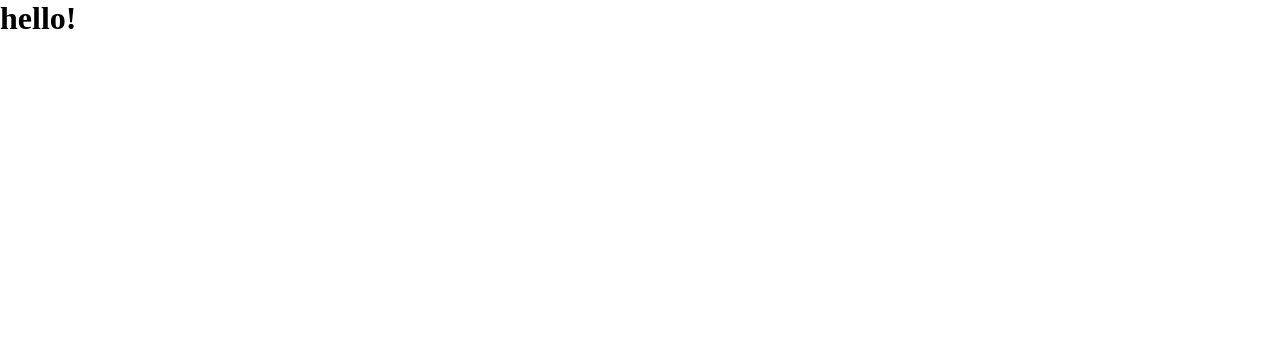
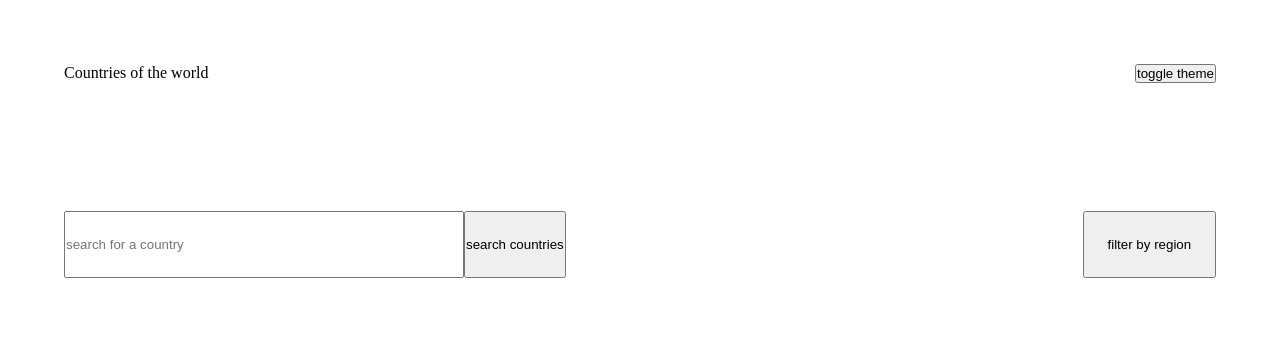
Before and after one commit to san00/REST-countries-API, a website: page src/index.html in a window 1280 px wide. Drawn offline with nearby package versions, Linux system fonts and the light colour scheme; files that its build step writes are made by us from their sources.

Commit message:
layout header & search components

```diff
--- a/src/index.html
+++ b/src/index.html
@@ -10,7 +10,23 @@
 </head>
 
 <body>
-  <h1>hello!</h1>
+  <header class="header">
+    <p class="header__logo">Countries of the world</p>
+    <button class="header__button">toggle theme</button>
+  </header>
+  <div class="controls">
+    <form class="searchbar">
+      <label for="searchbar"></label>
+      <input class="searchbar__input" type="search" placeholder="search for a country">
+      <input class="searchbar__button" type="button" value="search countries">
+    </form>
+    <form class="filterlist">
+      <label for="filterlist"></label>
+      <input class="filterlist__button" type="button" value="filter by region">
+    </form>
+  </div>
+  <section class="content">
+  </section>
 </body>
 <script src="js/main.js"></script>
 
--- a/src/sass/components/_filterlist.scss
+++ b/src/sass/components/_filterlist.scss
@@ -0,0 +1,8 @@
+.filterlist{
+    padding: $spacing-xl;
+}
+
+.filterlist__button{
+    height: 5em;
+    width: 10em;
+}
--- a/src/sass/components/_searchbar.scss
+++ b/src/sass/components/_searchbar.scss
@@ -0,0 +1,14 @@
+.controls{
+    display: flex;
+    flex-flow: wrap;
+    justify-content: space-between;
+}
+
+.searchbar{
+    display: flex;
+    padding: $spacing-xl;
+}
+
+.searchbar__input{
+    width: 30em;
+}
--- a/src/sass/layout/_header.scss
+++ b/src/sass/layout/_header.scss
@@ -0,0 +1,6 @@
+.header{
+    display: flex;
+    justify-content: space-between;
+    width: 100%;
+    padding: $spacing-xl;
+}
```
